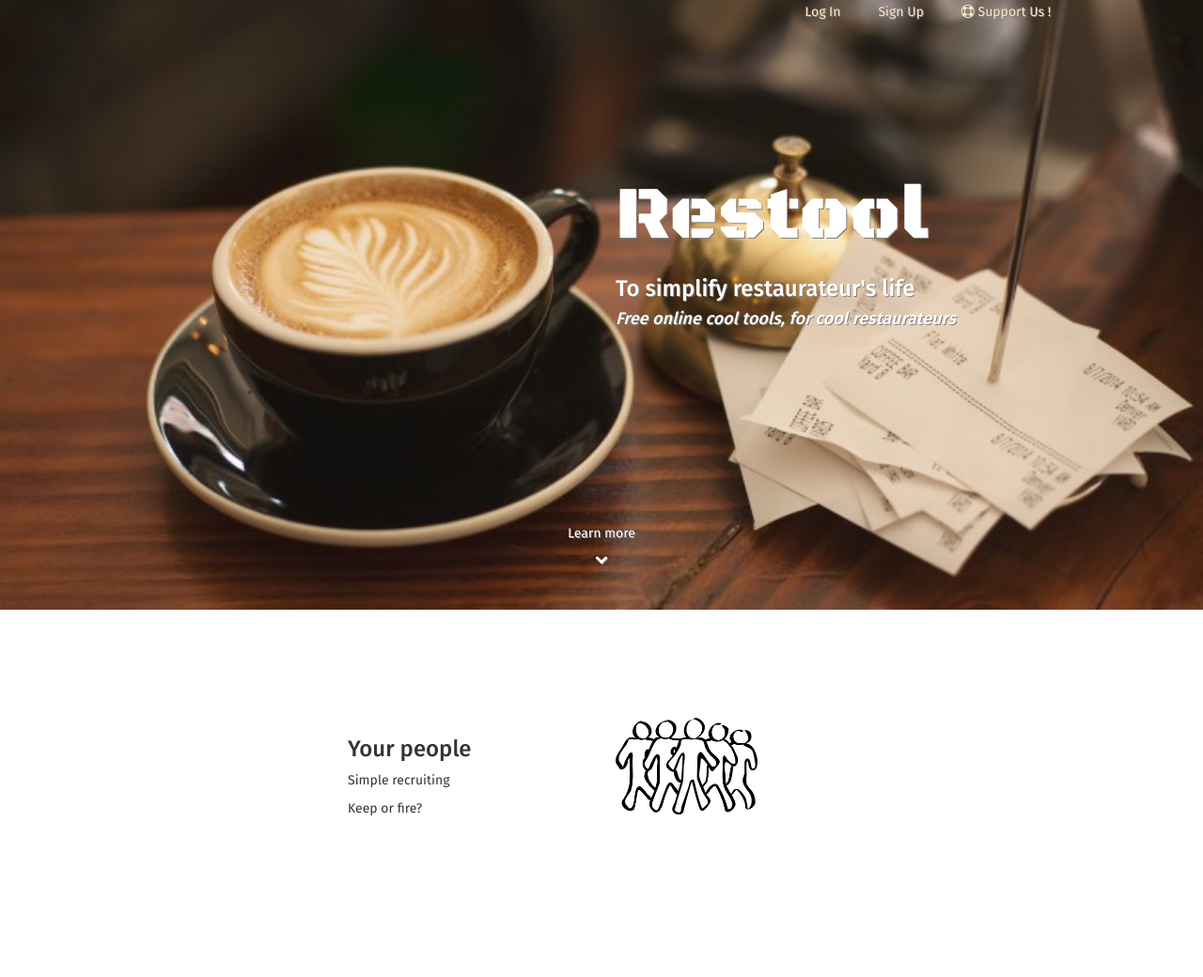
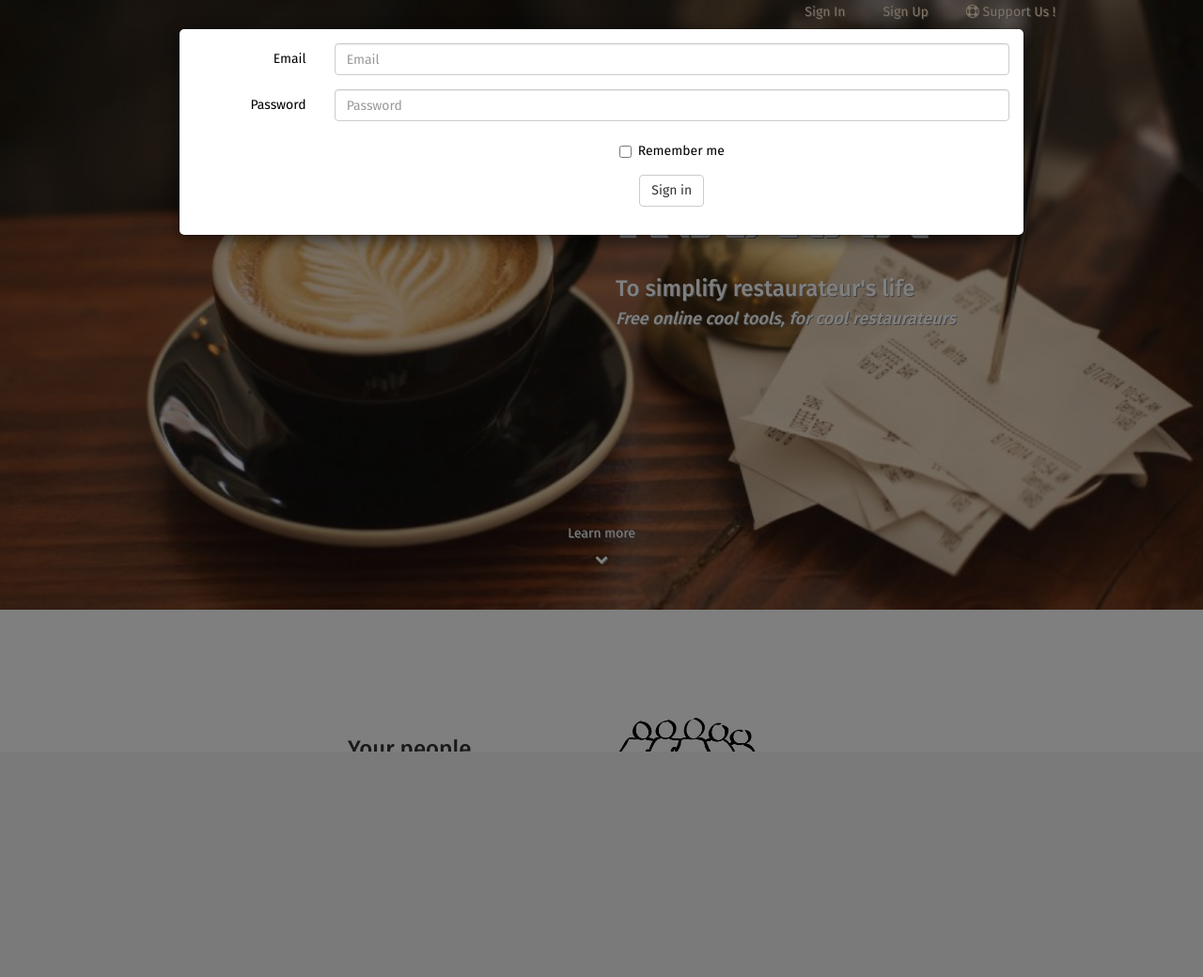
Before and after one commit to monolok/restool, a PHP site: page / in a window 1280 px wide, after a click on "Sign In". Shown: the top 1040 px of the page at 94% size. After the commit the page ends 800 px from the top, so only its background shows below. Run offline with PHP 8.4, Linux system fonts and the light colour scheme; some libraries are stand-ins or nearby versions.

Commit message:
getting there...
- fix transition
- adapt css to other browser
- improve JS

```diff
--- a/Restool_files/stylesheet.css
+++ b/Restool_files/stylesheet.css
@@ -162,6 +162,7 @@ nav ul {
 
 nav a {
 	color: #FFE4C4;
+	cursor: pointer;
 }
 
 footer ul li {
@@ -170,6 +171,7 @@ footer ul li {
 
 ul a:hover {
 	opacity: 0.8;
+	cursor: pointer;
 }
 
 .son {
@@ -203,6 +205,7 @@ ul a:hover {
 
 a {
 	text-decoration: none;
+	cursor: pointer;
 }
 
 .clear {
--- /dev/null
+++ b/global.js
@@ -0,0 +1,6 @@
+// Custom JS
+$(document).ready(function(){
+  // Add your code here
+
+
+});
--- a/index.html
+++ b/index.html
@@ -29,8 +29,79 @@
     <!-- Brand and toggle get grouped for better mobile display -->
 		    		<div class="navbar-header">
 			      			<ul class="nav navbar-nav navbar-right">
-			       			 <li><a href="#">Log In</a></li>
-			       			 <li><a href="#">Sign Up</a></li>
+			       			 <li><a data-toggle="modal" data-target=".bs-example-modal-sm">Sign In</a>
+
+<div class="modal fade bs-example-modal-sm" tabindex="-1" role="dialog" aria-labelledby="mySmallModalLabel" aria-hidden="true">
+  <div class="modal-dialog modal-lg">
+    <div class="modal-content">
+    <div class="modal-body">
+     <form class="form-horizontal" role="form">
+			  <div class="form-group">
+			    <label for="inputEmail3" class="col-sm-2 control-label">Email</label>
+			    <div class="col-sm-10">
+			      <input type="email" class="form-control" id="inputEmail3" placeholder="Email">
+			    </div>
+			  </div>
+			  <div class="form-group">
+			    <label for="inputPassword3" class="col-sm-2 control-label">Password</label>
+			    <div class="col-sm-10">
+			      <input type="password" class="form-control" id="inputPassword3" placeholder="Password">
+			    </div>
+			  </div>
+			  <div class="form-group">
+			    <div class="col-sm-offset-2 col-sm-10">
+			      <div class="checkbox">
+			        <label>
+			          <input type="checkbox"> Remember me
+			        </label>
+			      </div>
+			    </div>
+			  </div>
+			  <div class="form-group">
+			    <div class="col-sm-offset-2 col-sm-10">
+			      <button type="submit" class="btn btn-default">Sign in</button>
+			    </div>
+			  </div>
+			</form>
+      </div>
+    </div>
+  </div>
+</div></li>
+			       			 <li><a data-toggle="modal" data-target=".bs-example-modal-lg">Sign Up</a>
+
+<div class="modal fade bs-example-modal-lg" tabindex="-1" role="dialog" aria-labelledby="myLargeModalLabel" aria-hidden="true">
+  <div class="modal-dialog modal-lg">
+    <div class="modal-content">
+      <div class="modal-body">
+        <form class="form-horizontal" role="form">
+			  <div class="form-group">
+			    <label for="inputEmail3" class="col-sm-2 control-label">Email</label>
+			    <div class="col-sm-10">
+			      <input type="email" class="form-control" id="inputEmail3" placeholder="Email">
+			    </div>
+			  </div>
+			  <div class="form-group">
+			    <label for="inputPassword3" class="col-sm-2 control-label">Create a password</label>
+			    <div class="col-sm-10">
+			      <input type="password" class="form-control" id="inputPassword3" placeholder="Password">
+			    </div>
+			  </div>
+			  <div class="form-group">
+			    <label for="inputPassword3" class="col-sm-2 control-label">Confirm your password</label>
+			    <div class="col-sm-10">
+			      <input type="password" class="form-control" id="inputPassword3" placeholder="Password">
+			    </div>
+			  </div>
+			  <div class="form-group">
+			    <div class="col-sm-offset-2 col-sm-10">
+			      <button type="submit" class="btn btn-default">Send validation E-mail</button>
+			    </div>
+			  </div>
+			</form>
+      </div>
+    </div>
+  </div>
+</div></li>
 			        			<li><a href="#displayG"><i class="fa fa-life-ring fa-1x"></i>  Support Us !</a></li>
 			      			</ul>
 			    </div><!-- /.navbar-collapse -->
@@ -164,7 +235,34 @@
 			<div class="col-xs-4 col-sm-4 col-md-3 col-md-offset-1 pad2">
 				<i class="fa fa-life-ring fa-5x"></i>
 				<h3>Support us for more free tools</h3>
-				<i class="fa fa-btc fa-2x"></i>
+
+		<!-- Button trigger modal -->
+<button class="fa fa-btc fa-2x" data-toggle="modal" data-target="#myModal">
+</button>
+
+<!-- Modal -->
+<div class="modal fade" id="myModal" tabindex="-1" role="dialog" aria-labelledby="myModalLabel" aria-hidden="true">
+  <div class="modal-dialog">
+    <div class="modal-content">
+      <div class="modal-header">
+        <button type="button" class="close" data-dismiss="modal"><span aria-hidden="true">&times;</span><span class="sr-only">Close</span></button>
+        <h4 class="modal-title" id="myModalLabel">Donate Bitcoin</h4>
+      </div>
+      <div class="modal-body">
+<h4 style="text-align: center;">Please donate Bitcoin to the following address: <br></br> 1CbrtETKCmwaAwEgbwbGDtRr4xYTwGeCCv</h4> <br></br>
+<img src="images/bit.png" style="width: 75%; padding-left: 150px;">
+
+
+
+      </div>
+      <div class="modal-footer">
+        <button type="button" class="btn btn-default" data-dismiss="modal">Close</button>
+      </div>
+    </div>
+  </div>
+</div>
+
+
 				<i class="fa fa-cc-paypal fa-2x"></i>
 				<br>
 				<br>
@@ -201,7 +299,9 @@
 </section>
 <!-- End of footer-->
 
+<script type="text/javascript" src="https://ajax.googleapis.com/ajax/libs/jquery/1.8.0/jquery.min.js"></script>
+<script type="text/javascript" src="https://blockchain.info//Resources/wallet/pay-now-button.js"></script>
 <script src="https://ajax.googleapis.com/ajax/libs/jquery/1.11.1/jquery.min.js"></script>
 <script src="https://maxcdn.bootstrapcdn.com/bootstrap/3.2.0/js/bootstrap.min.js"></script>
-
+<script type="text/javascript" src="global.js"></script>
 </body>
--- a/stylesheet.css
+++ b/stylesheet.css
@@ -167,7 +167,8 @@ nav ul {
 }
 
 nav a {
-	color: #FFE4C4;
+	color: #brown;
+	cursor: pointer;
 }
 
 footer ul li {
@@ -230,6 +231,7 @@ ul a:hover {
 
 a {
 	text-decoration: none;
+	color: brown;
 }
 
 .clear {
@@ -288,6 +290,20 @@ footer ul:hover {
 .nav > li {
     position: relative;
     display: inline-block;
+}
+
+label {
+    display: inline-block;
+    max-width: 100%;
+    margin-bottom: 5px;
+    font-weight: 400;
+    color: black;
+    text-shadow: none;
+}
+
+a:hover, a:focus {
+    text-decoration: none;
+    color: brown;
 }
 
 /* responsive 320px */
```
Also changed, not shown: images/bit.png (added).
